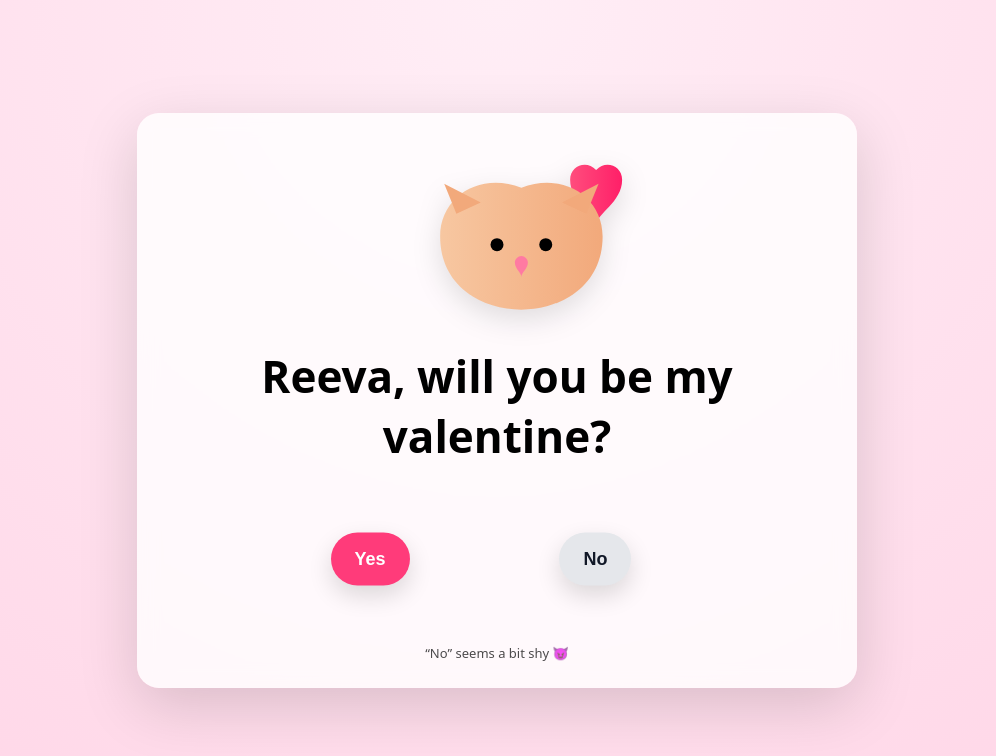
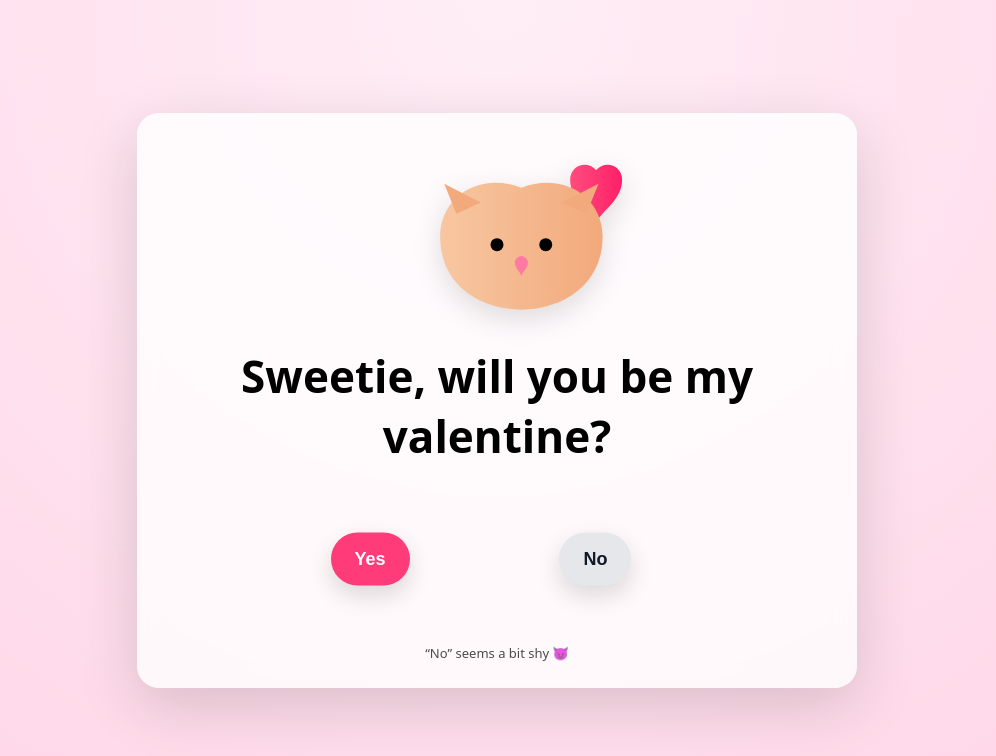
Before and after one commit to tanmayvjain14-beep/my-website, a plain HTML site: page index.html in a window 1280 px wide. Shown: the whole page, without its empty margins (143-1139 px from the left). Drawn offline with nearby package versions, Linux system fonts and the light colour scheme.

Commit message:
Update index.html

```diff
--- a/index.html
+++ b/index.html
@@ -175,7 +175,7 @@
 fill="#ff7aa2"/>
 </svg>
 
-<h1>Reeva, will you be my valentine?</h1>
+<h1>Sweetie, will you be my valentine?</h1>
 
 <section class="button-zone" id="zone">
 <button id="yesBtn">Yes</button>
```
